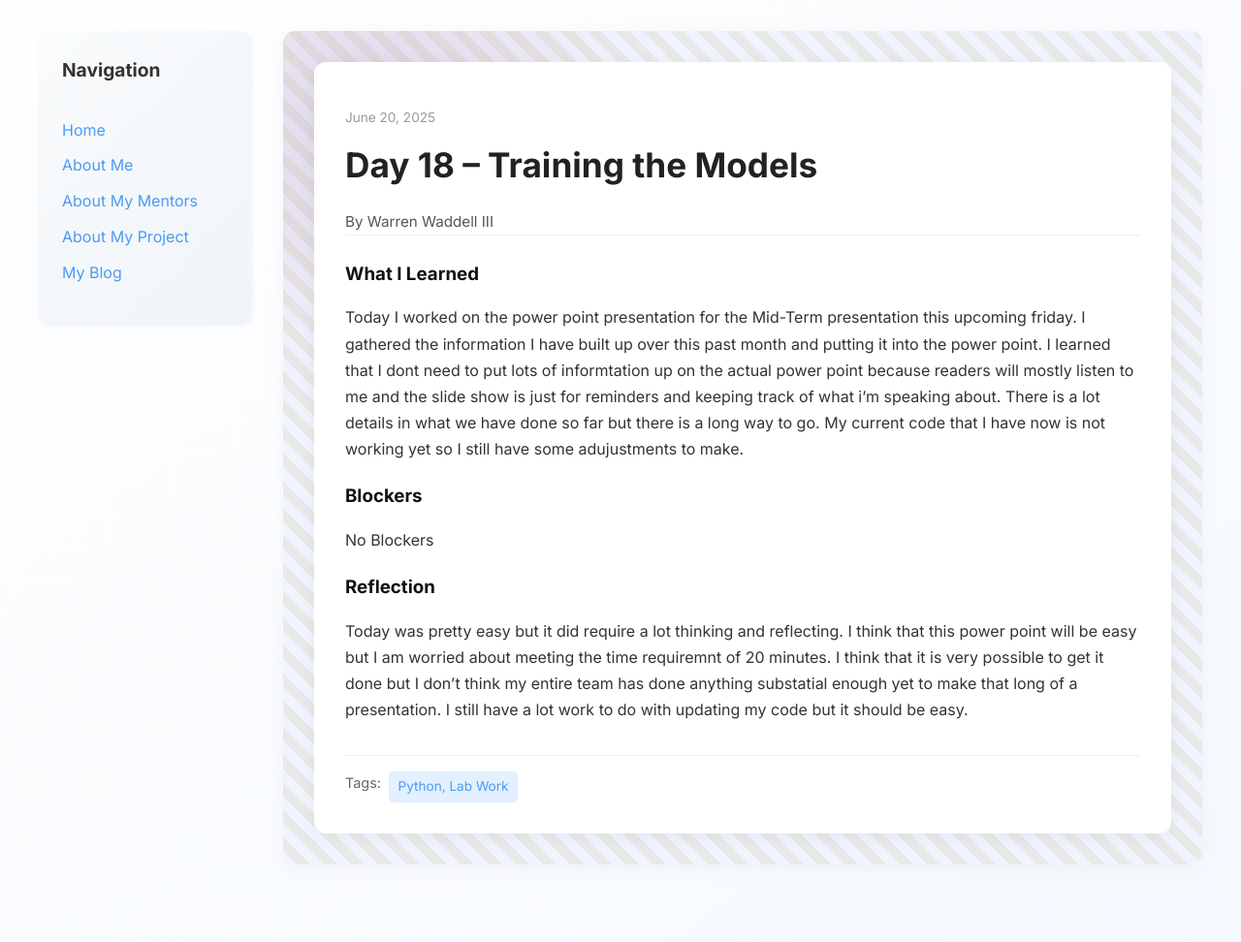
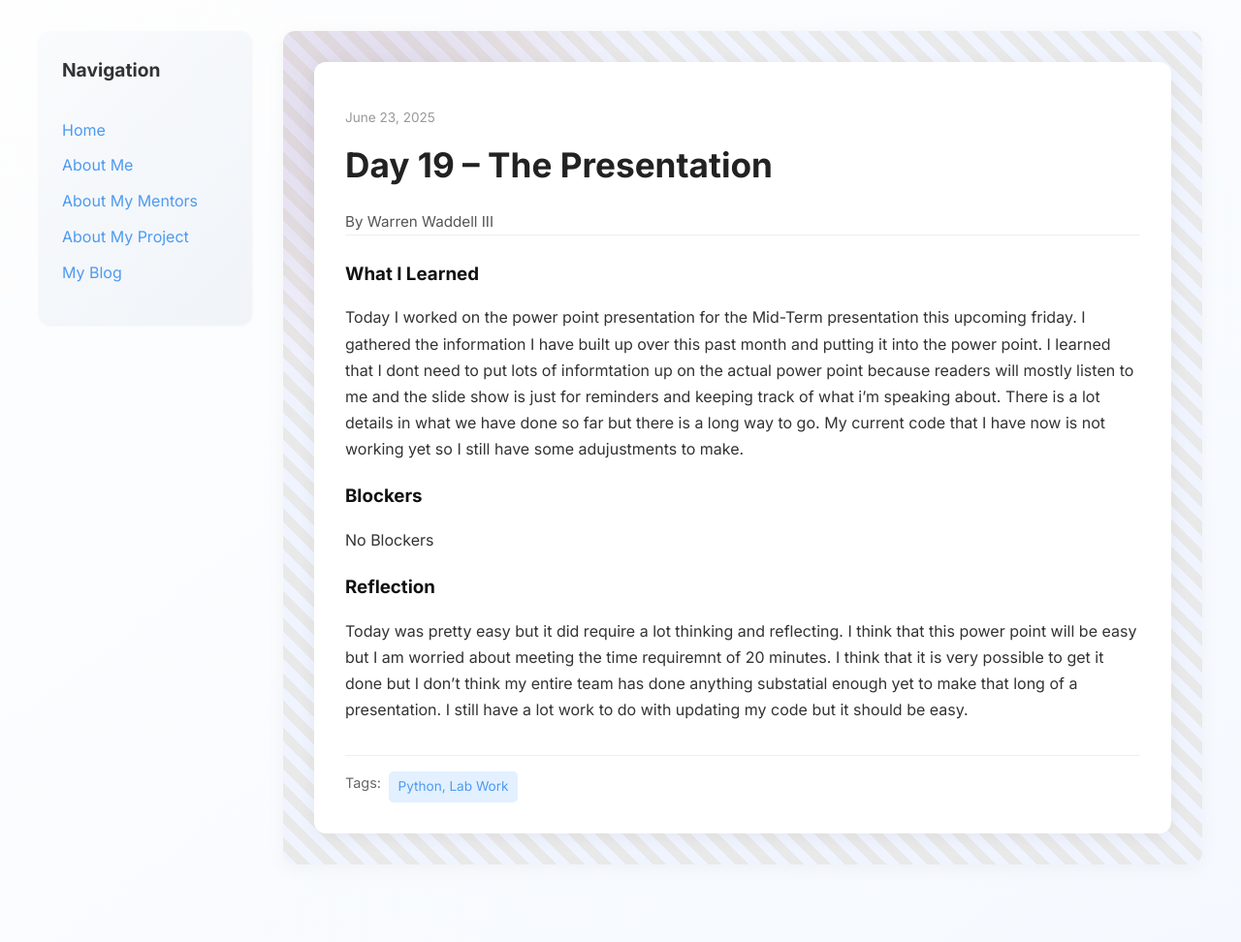
Before and after one commit to Waddelltre3/Waddelltre3.github.io, a Jekyll site: the page built from _posts/2025-06-23-day-19.md, in a window 1280 px wide. Shown: the whole page at 97% size. Built offline with Jekyll 4.4.1, drawn with Linux system fonts in a browser that asks for light colours.

Commit message:
Update 2025-06-23-day-19.md

```diff
--- a/_posts/2025-06-23-day-19.md
+++ b/_posts/2025-06-23-day-19.md
@@ -1,9 +1,9 @@
 ---
 layout: post
-title: "Day 18 – Training the Models"
-date: 2025-06-20
+title: "Day 19 – The Presentation"
+date: 2025-06-23
 author: Warren Waddell III
-permalink: /day18.html
+permalink: /day19.html
 tags: [" Python, Lab Work"]
 
 what_i_learned: |
```
